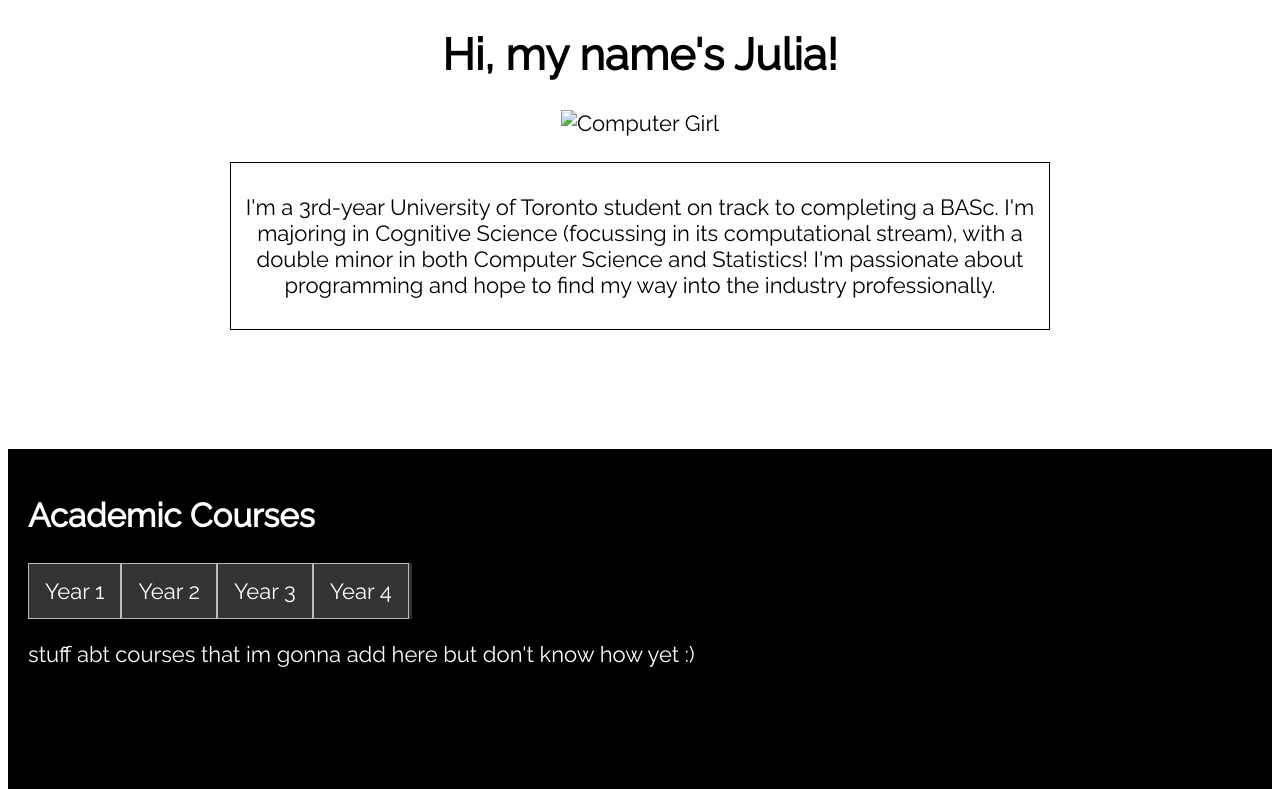
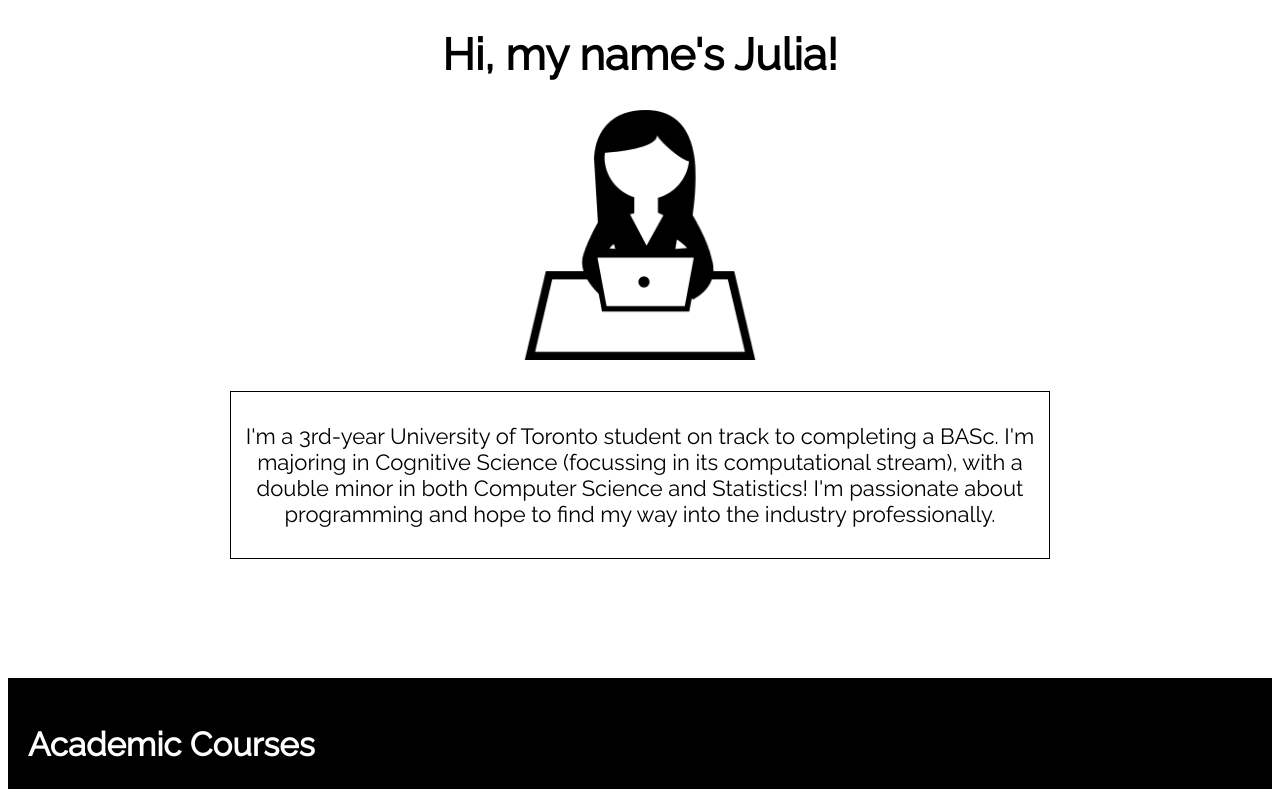
Before and after one commit to juliacwiek/juliacwiek.github.io, a plain HTML site: page index.html in a window 1280 px wide. Shown: the top 789 px of the page. Drawn offline with Linux system fonts and the light colour scheme.

Commit message:
Update index.html
Test

```diff
--- a/index.html
+++ b/index.html
@@ -51,7 +51,7 @@
 <!-- Main/home content -->
 <center>
 <h1 style: font-family: Raleway>Hi, my name's Julia!</h1>
-<img src="juliacwiek/juliacwiek.github.io/computer.png" alt="Computer Girl" style="width:250px;height:250px;">
+<img src="/juliacwiek.github.io/computer.png" alt="Computer Girl" style="width:250px;height:250px;">
 
 <br><br/>
 <div class = "boxed">
```
